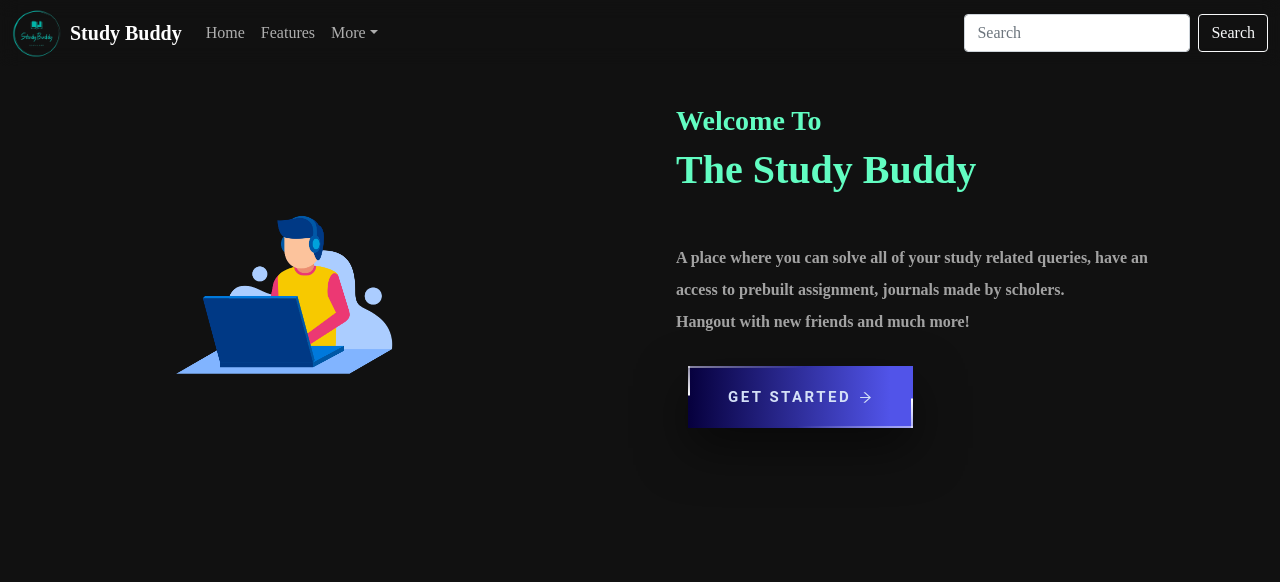
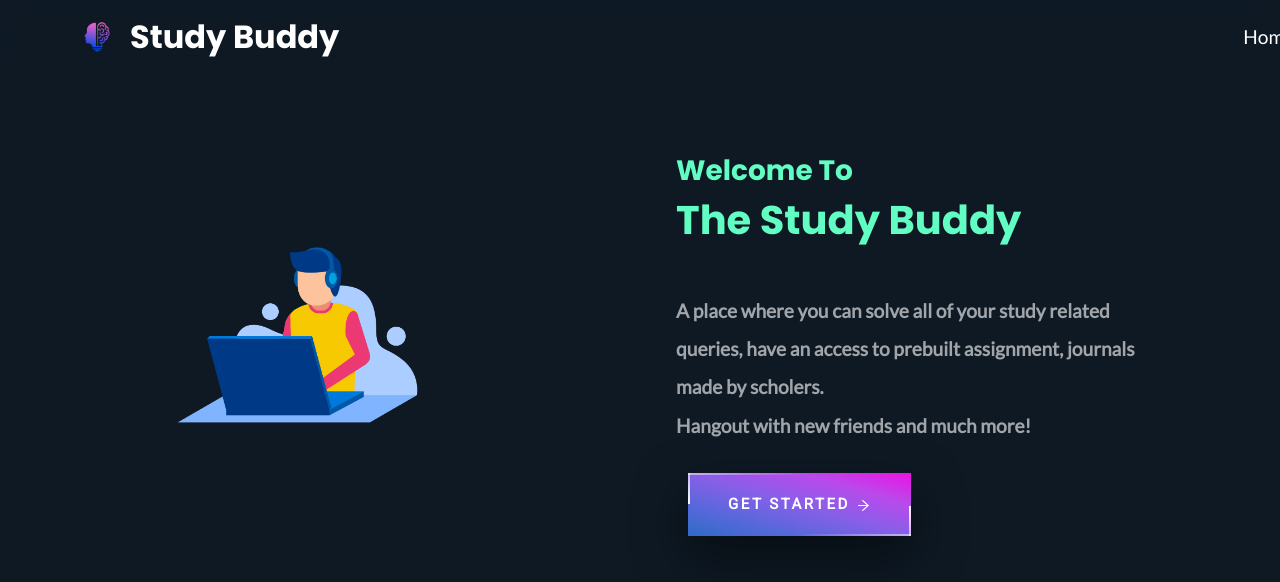
Before and after one commit to jay-bhogayata/projectX, a React (Create React App) app: page / in a window 1280 px wide. Shown: the top 582 px of the page. Built offline with nearby package versions, Linux system fonts and the light colour scheme.

Commit message:
css and logo change

```diff
--- a/src/App.css
+++ b/src/App.css
@@ -1,6 +1,8 @@
+@import url('https://fonts.googleapis.com/css2?family=Lato&display=swap');
 body{
-    background-color: #111111;
-    font-family: 'Times New Roman', Times, serif;
+    /* background-color: #111111; */
+    background-color:#0E1924;
+    font-family: 'Lato', sans-serif;
 }
 
 body > h1, h2, h3, h4{
--- a/src/App.jsx
+++ b/src/App.jsx
@@ -8,9 +8,11 @@ import "bootstrap/dist/css/bootstrap.min.css";
 import "./App.css";
 import Page1 from "./components/page1";
 import Page2 from "./components/page2";
+import { Navbar } from "reactstrap";
 
 function App() {
     return (
+
       <>
         <Router>
           <Routes>
--- a/src/components/navbar.jsx
+++ b/src/components/navbar.jsx
@@ -1,3 +1,4 @@
+/* eslint-disable jsx-a11y/anchor-is-valid */
 import React, {useState} from "react";
 import "../styleComponents/navbar.css";
 import { Link } from "react-router-dom";
@@ -7,15 +8,19 @@ const Navbarr = () => {
   return (
     <nav id="nav" className="navbar navbar-expand-lg fixed-top">
       <div id="text" className="container-fluid">
+
         <img
           src={Logo}
           alt=""
           width="50px"
           className="d-inline-block align-text-top me-2"
+          id="logo-img"
         />
         <a className="navbar-brand" href="#">
           Study Buddy
         </a>
+
+
         <button
           className="navbar-toggler"
           type="button"
@@ -107,7 +112,7 @@ const Navbarr = () => {
               </ul>
             </li>
           </ul>
-          <form className="d-flex">
+          {/* <form className="d-flex">
             <input
               className="form-control me-2"
               type="search"
@@ -117,7 +122,7 @@ const Navbarr = () => {
             <button className="btn btn-outline-light" type="submit">
               Search
             </button>
-          </form>
+          </form> */}
         </div>
       </div>
     </nav>
--- a/src/styleComponents/button.css
+++ b/src/styleComponents/button.css
@@ -1,10 +1,12 @@
+@import url('https://fonts.googleapis.com/css2?family=Roboto&display=swap');
 .btn{
   position: relative;
 }
 
 .animated-button {
   /* background: linear-gradient(-30deg, #3e4e4e 50%, #252b2b 50%); */
-  background-image: linear-gradient(to right, #06003d , #5154e9 90%);
+  /* background-image: linear-gradient(to right, #06003d , #5154e9 90%); */
+  background-image: linear-gradient(to right top, #2e6bc6, #5868db, #885fe8, #b94aeb, #eb12e4);
   font-family: Roboto;
   padding: 20px 40px;
   margin: 12px;
@@ -13,7 +15,8 @@
           transform: translate(0%, 0%);
           border: none;
   overflow: hidden;
-  color: #d4e0f7;
+
+  color: #fff;
   font-size: 15px;
   font-weight: 700;
   letter-spacing: 2.5px;
--- a/src/styleComponents/navbar.css
+++ b/src/styleComponents/navbar.css
@@ -1,6 +1,9 @@
+@import url('https://fonts.googleapis.com/css2?family=Poppins:ital,wght@0,700;1,200;1,400&display=swap');
 .navbar-brand{
     color: #fff;
     font-weight: 700;
+    font-size: 2rem;
+    font-family: 'Poppins', sans-serif;
 }
 
 .navbar-brand:hover{
@@ -17,9 +20,14 @@
 #hamburger:hover{
     background: #515151;
 }
+.nav-link{
+    margin: 0 10px
+}
 
 .nav-link, #h{
-    color: rgba(255, 255, 255, 0.664);
+    /* color: rgba(255, 255, 255, 0.664); */
+    color: #fff;
+    font-size: 1.2rem;
     text-decoration: none !important;
     border: none;
 }
@@ -29,10 +37,24 @@ a{
 }
 
 .nav-link:hover, #h:hover{
-    color: #fff;
+    color: #6633CC;
 }
 
 #nav{
     background-color: transparent;
     backdrop-filter: blur(10px);
 }
+.collapse{
+    margin-left: 870px;
+}
+#logo-img{
+    margin-left: 60px;
+}
+@media screen and (max-width: 768px){
+    .collapse{
+        margin-left: 0px;
+    }
+    #logo-img{
+        margin-left: 0px;
+    }
+}
--- a/src/styleComponents/page1.css
+++ b/src/styleComponents/page1.css
@@ -1,13 +1,18 @@
+
+@import url('https://fonts.googleapis.com/css2?family=Poppins:wght@200;300;400;500;700&display=swap');
 .container{
     margin-top: 5rem;
 }
 
 .img{
-    width: 45%;
+    /* background-color: #fff; */
+    width: 100%;
+    width: 50%;
     position: relative;
     top: 25%;
     left: 15%;
     margin-bottom: 3rem;
+
 }
 
 .foot{
@@ -23,8 +28,12 @@
     padding: 1.5rem;
     height: 45%;
 }
+.text-content{
+    margin-top: 50px;
+}
+.text-content > h1, h3{
 
-.text-content > h1, h3{
+    font-family: Poppins;
     font-weight: 900;
     text-shadow: 0 0 3px #0000;
     background-size: 400%;
@@ -48,4 +57,5 @@
     margin-top: 3rem;
     line-height: 2;
     color: rgba(255, 255, 255, 0.61);
+    font-size: 1.2rem;
 }
--- a/src/styleComponents/page2.css
+++ b/src/styleComponents/page2.css
@@ -16,14 +16,26 @@ option{
 }
 
 .img2{
-    width: 45%;
+
+    width: 70%;
     position: relative;
-    left: 30%;
+    left: 00%;
     margin: 5rem auto -5rem auto
 }
 
 .inputs{
     margin: 1.5rem;
     padding: 1rem;
-    width: 100%;
+    width: 70%;
 }
+@media screen and (max-width: 768px){
+    .inputs{
+        width: 80%;
+        justify-content: center;
+    }
+    .img2{
+        margin-left: 50px;
+    }
+
+
+}
```
Also changed, not shown: src/logo.png, 1 other file (tests, documents, lock files or other folders).
